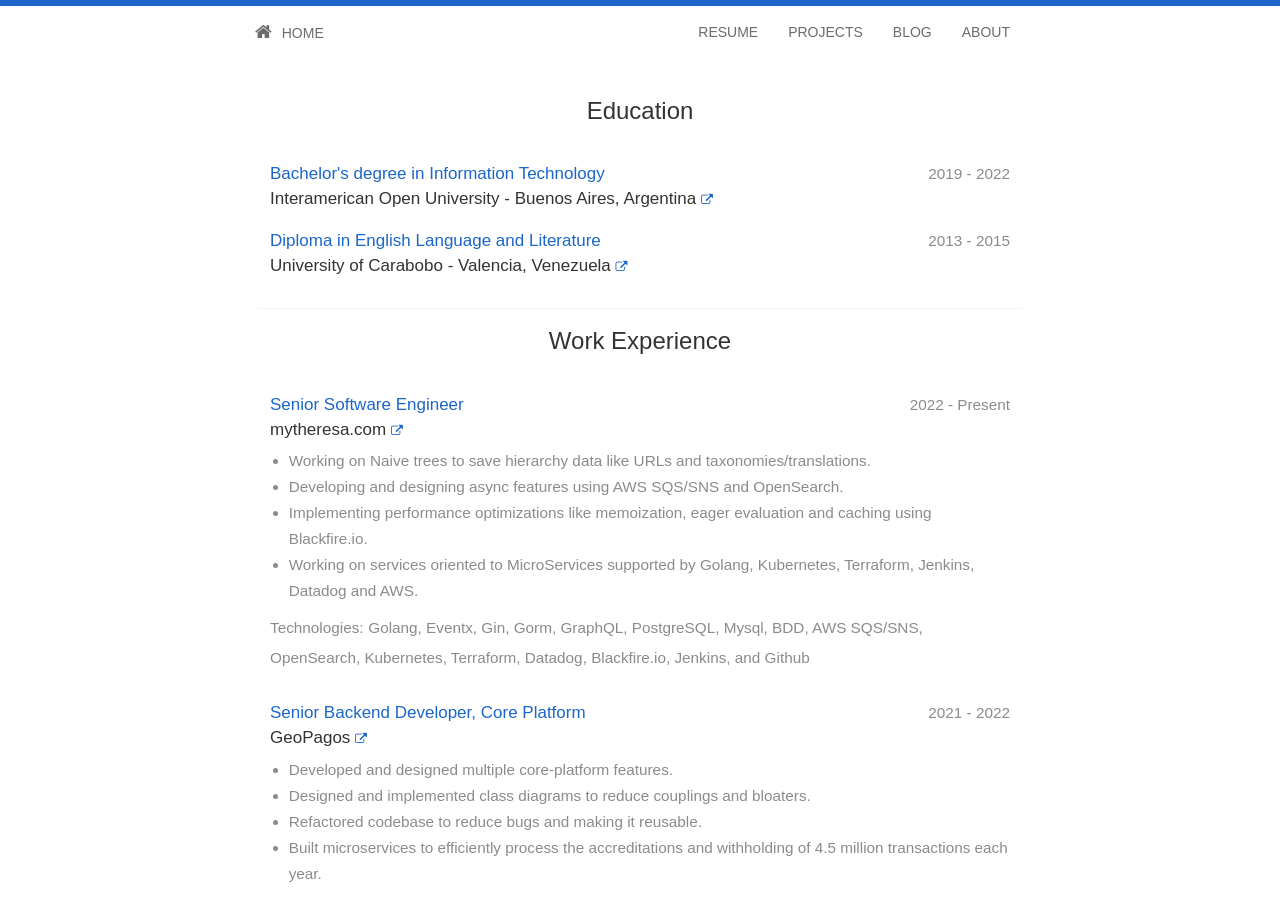
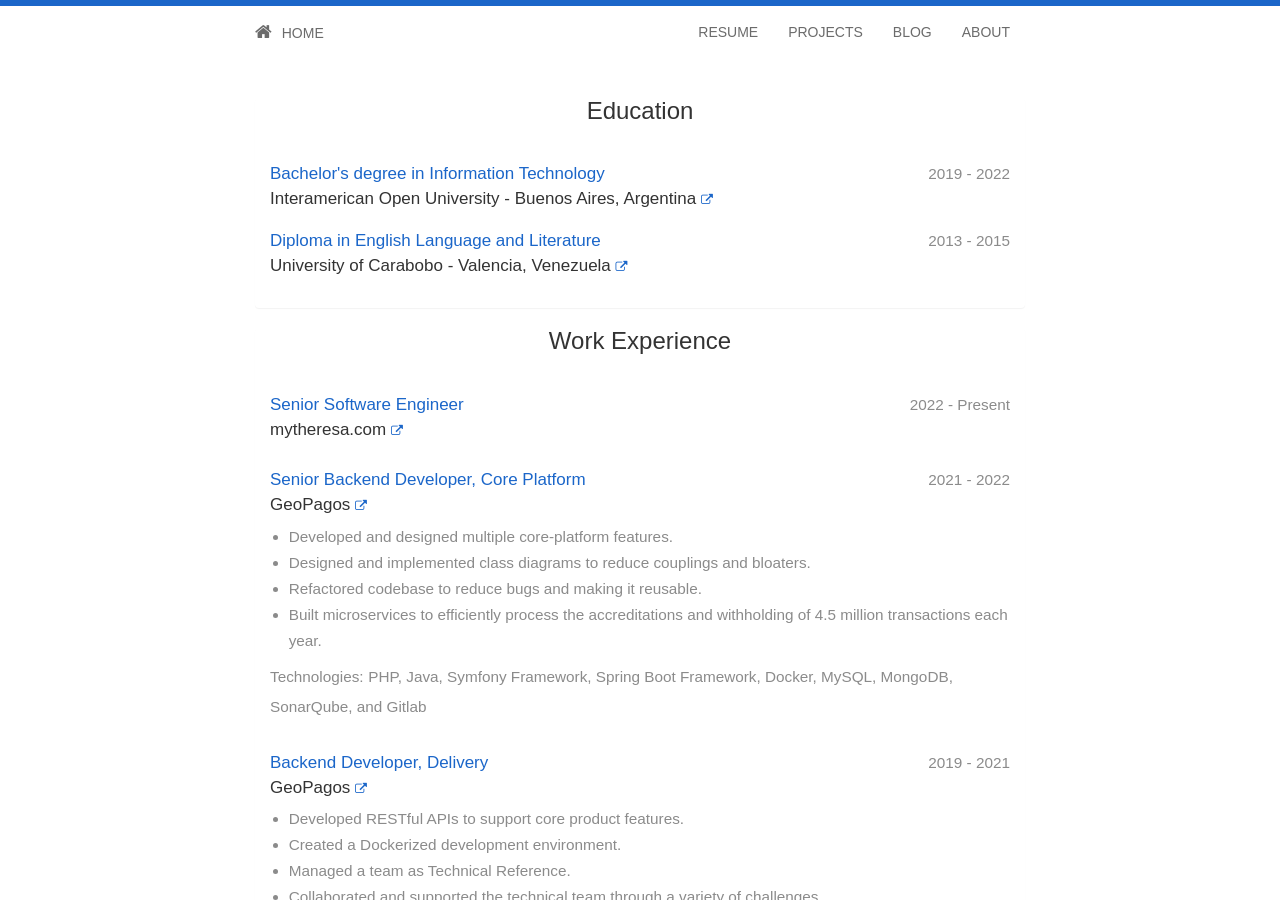
Before and after one commit to jfernancordova/jfernancordova.github.io, a Jekyll site: the page built from resume.html, in a window 1280 px wide and 900 px high. Built offline with Jekyll 4.4.1, drawn with Linux system fonts in a browser that asks for light colours; nearby versions of some CDN libraries.

Commit message:
Update employment.yml

```diff
--- a/_data/employment.yml
+++ b/_data/employment.yml
@@ -2,28 +2,6 @@
   company: "mytheresa.com"
   link: "https://www.mytheresa.com/"
   dates: "2022 - Present"
-  points:
-    - Working on Naive trees to save hierarchy data like URLs and taxonomies/translations.
-    - Developing and designing async features using AWS SQS/SNS and OpenSearch.
-    - Implementing performance optimizations like memoization, eager evaluation and caching using Blackfire.io.
-    - Working on services oriented to MicroServices supported by Golang, Kubernetes, Terraform, Jenkins, Datadog and AWS.
-  tech:
-  - Golang
-  - Eventx
-  - Gin
-  - Gorm
-  - GraphQL
-  - PostgreSQL
-  - Mysql
-  - BDD
-  - AWS SQS/SNS
-  - OpenSearch
-  - Kubernetes
-  - Terraform
-  - Datadog
-  - Blackfire.io
-  - Jenkins
-  - Github
 
 - title: "Senior Backend Developer, Core Platform"
   company: "GeoPagos"
```
